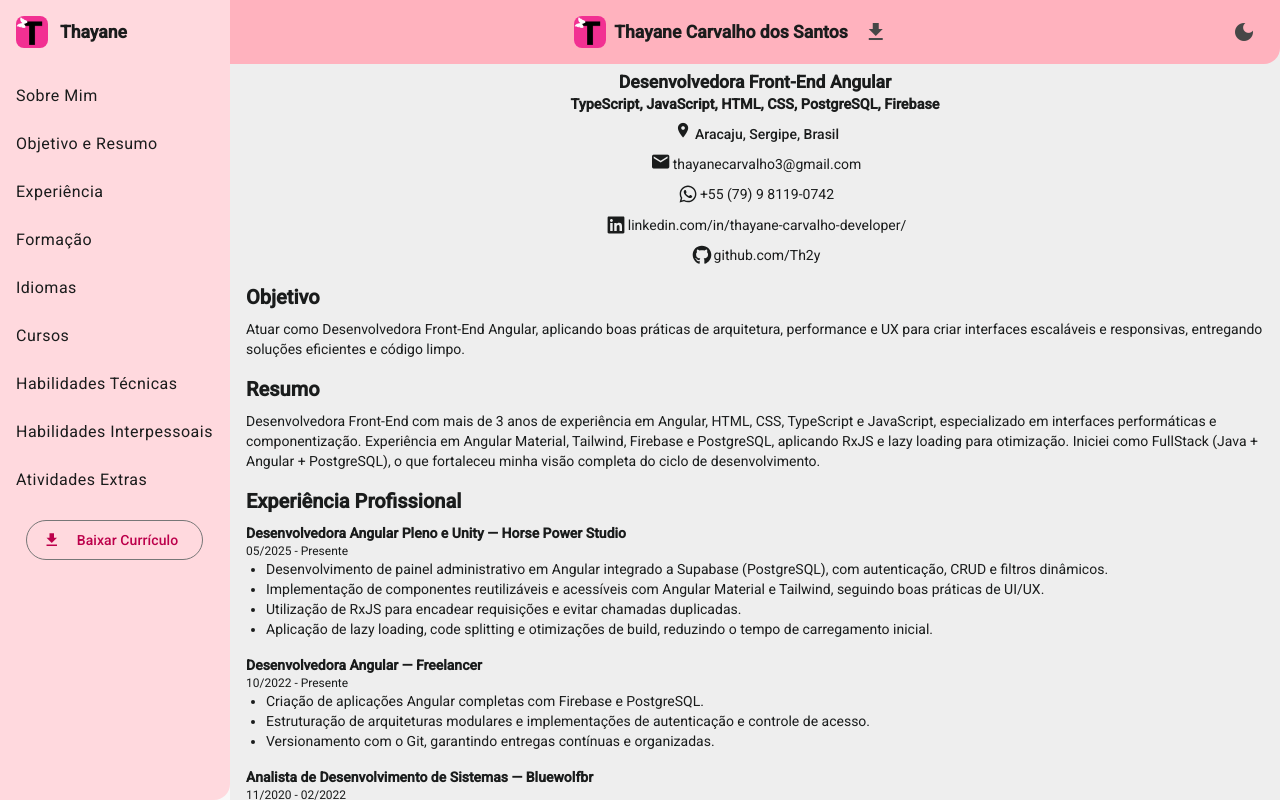
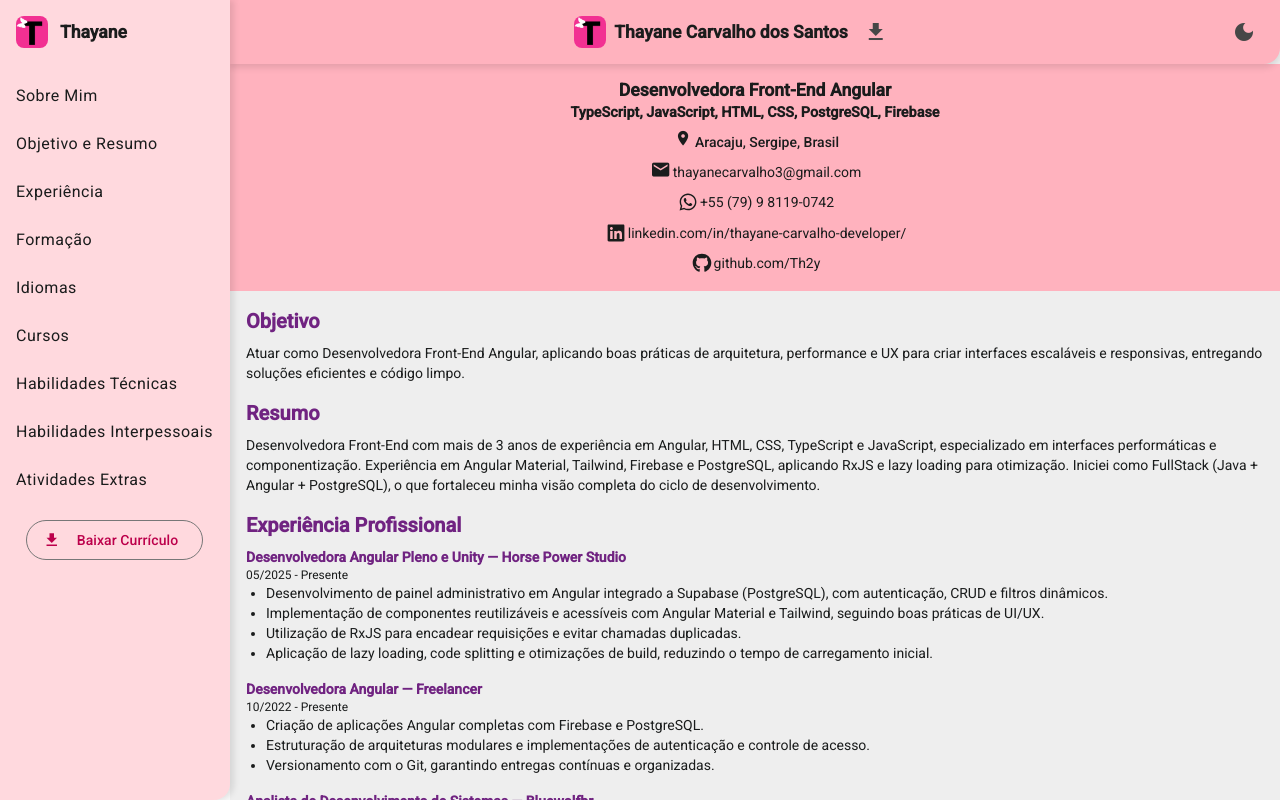
Before and after one commit to Th2y/resume, an Angular app: page / in a window 1280 px wide. Built offline with nearby package versions, Linux system fonts and the light colour scheme.

Commit message:
Better style

```diff
--- a/package.json
+++ b/package.json
@@ -31,7 +31,6 @@
     "@angular/platform-server": "^20.0.0",
     "@angular/router": "^20.0.0",
     "@angular/ssr": "^20.0.5",
-    "@tailwindcss/postcss": "^4.1.13",
     "express": "^5.1.0",
     "rxjs": "~7.8.0",
     "tslib": "^2.3.0",
--- a/src/app/components/nav/nav.component.html
+++ b/src/app/components/nav/nav.component.html
@@ -55,7 +55,7 @@
       </button>
     </mat-toolbar>
 
-    <div style="margin-top: 72px;">
+    <div style="margin-top: 64px;">
       <app-resume (myName)="setMyName($event)"></app-resume>
     </div>
   </mat-sidenav-content>
--- a/src/app/components/nav/nav.component.scss
+++ b/src/app/components/nav/nav.component.scss
@@ -13,6 +13,7 @@
   display: flex;
   align-items: center;
   box-sizing: border-box;
+  box-shadow: 0 4px 6px rgba(0, 0, 0, 0.1);
 }
 
 .sidenav-container {
@@ -24,6 +25,7 @@
   background-color: var(--mat-sys-primary-container);
   color: var(--mat-sys-on-primary-container);
   border-top-right-radius: 0;
+  box-shadow: 4px 0px 6px rgba(0, 0, 0, 0.1);
 }
 
 .sidenav .mat-toolbar {
--- a/src/app/components/resume-parts/personal-info/personal-info.component.html
+++ b/src/app/components/resume-parts/personal-info/personal-info.component.html
@@ -1,5 +1,5 @@
 @if (personalInfo) {
-<header class="about-section" id="about">
+<header class="about-section py-4" id="about">
   <h2 class="title">
     @for (part of personalInfo.title.split('|'); track $index) {
     <span class="title-part" [class.second-line]="$index === 1">
--- a/src/app/components/resume-parts/personal-info/personal-info.component.scss
+++ b/src/app/components/resume-parts/personal-info/personal-info.component.scss
@@ -4,6 +4,7 @@
   align-items: center;
   gap: .4rem;
   text-align: center;
+  background-color: var(--mat-sys-inverse-primary);
 
   .title {
     text-align: center;
--- a/src/app/components/resume-parts/skill/skill.component.html
+++ b/src/app/components/resume-parts/skill/skill.component.html
@@ -14,25 +14,25 @@
         @if (item.years == 1) {
         <li class="flex justify-between">
           <span>{{ item.name }}</span>
-          <span class="text-xs text-gray-500">{{ item.years }} ano</span>
+          <span class="text-xs text-muted">{{ item.years }} ano</span>
         </li>
         } @else if (item.years > 1) {
         <li class="flex justify-between">
           <span>{{ item.name }}</span>
-          <span class="text-xs text-gray-500">{{ item.years }} anos</span>
+          <span class="text-xs text-muted">{{ item.years }} anos</span>
         </li>
         } @else {
         @if (item.years > 0.1) {
         <li class="flex justify-between">
           <span>{{ item.name }}</span>
-          <span class="text-xs text-gray-500">
+          <span class="text-xs text-muted">
             {{ item.years.toString().replace('0.', '') }} meses
           </span>
         </li>
         } @else {
         <li class="flex justify-between">
           <span>{{ item.name }}</span>
-          <span class="text-xs text-gray-500">1 mês</span>
+          <span class="text-xs text-muted">1 mês</span>
         </li>
         }
         }
--- a/src/app/components/resume-parts/skill/skill.component.scss
+++ b/src/app/components/resume-parts/skill/skill.component.scss
@@ -1,3 +1,7 @@
 .skill-bg{
-  background-color: var(--mat-sys-primary-container);
+  background-color: var(--mat-sys-surface-container-high);
 }
+
+.text-muted{
+  color: var(--mat-sys-on-primary-container);
+}
--- a/src/assets/resume.json
+++ b/src/assets/resume.json
@@ -64,7 +64,7 @@
     },
     {
       "institution": "UNIT",
-      "course": "Faculdade em Jogos Digitais",
+      "course": "Graduação em Jogos Digitais",
       "period": "01/2019 - 06/2021",
       "details": "Liderança de equipe de programação, desenvolvimento em Unity e game design."
     }
--- a/src/index.html
+++ b/src/index.html
@@ -1,5 +1,5 @@
 <!doctype html>
-<html lang="en">
+<html lang="pt-br">
 <head>
   <meta charset="utf-8">
   <title>Currículo Thayane</title>
--- a/src/styles.scss
+++ b/src/styles.scss
@@ -1,7 +1,7 @@
-@use "tailwindcss" as *;
-
 @use '@angular/material' as mat;
 @use '../src/app/styles/theme-colors.scss' as theme;
+
+@import "tailwindcss";
 
 @include mat.core();
 
@@ -27,6 +27,13 @@ html {
     @include mat.all-component-densities($dark-theme);
     @include mat.system-level-colors($dark-theme);
     @include mat.system-level-typography($dark-theme);
+
+    h3,
+    h4,
+    h5,
+    h6 {
+      color: var(--mat-sys-on-surface);
+    }
   }
 
   &.light {
@@ -36,6 +43,13 @@ html {
     @include mat.all-component-densities($light-theme);
     @include mat.system-level-colors($light-theme);
     @include mat.system-level-typography($light-theme);
+
+    h3,
+    h4,
+    h5,
+    h6 {
+      color: var(--mat-sys-on-tertiary-container);
+    }
   }
 }
 
```
Also changed, not shown: 1 other file (tests, documents, lock files or other folders).
